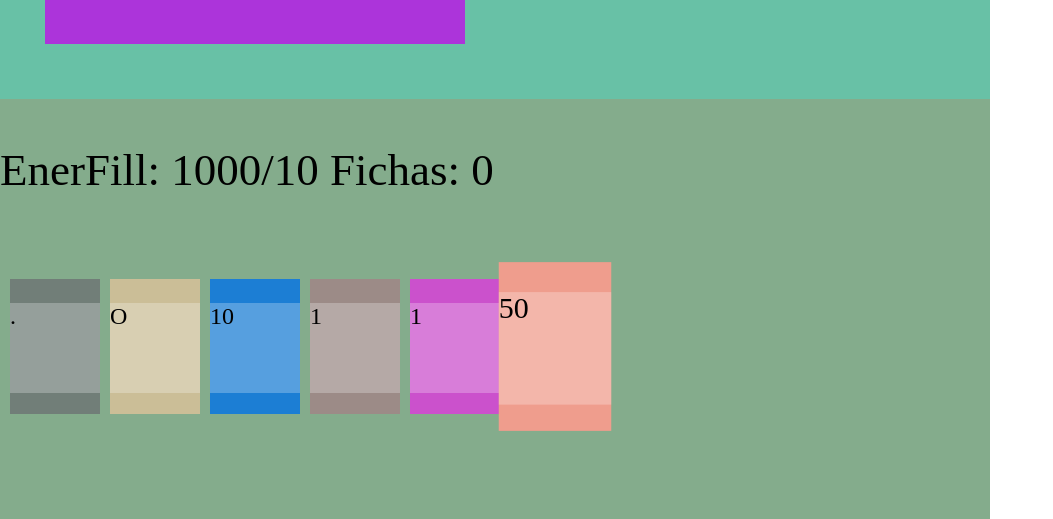
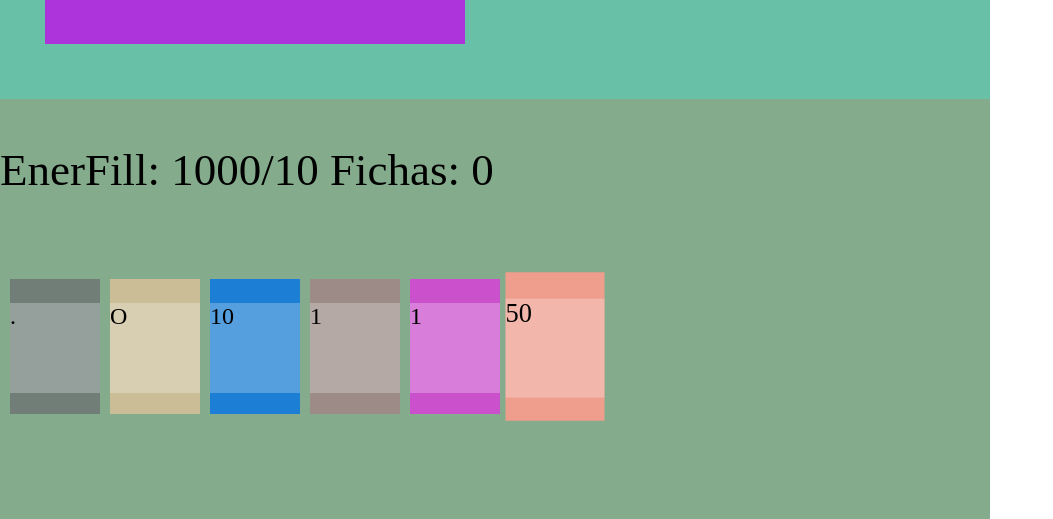
Before and after one commit to Raulencio/games, a PHP site: page /cofa.html in a window 1280 px wide, with the pointer over the restyled element. Shown: the part 1101-1620 px from the top of the page, without its empty margins (0-1053 px from the left). Run offline with PHP 8.4, Linux system fonts and the light colour scheme.

Commit message:
Add files via upload

```diff
--- a/css/niahi.css
+++ b/css/niahi.css
@@ -6,5 +6,5 @@
 
 }
 .cart:hover{
-transform:scale(1.25,1.25);z-index:10;
+transform:scale(1.1,1.1);z-index:10;
 }
```
